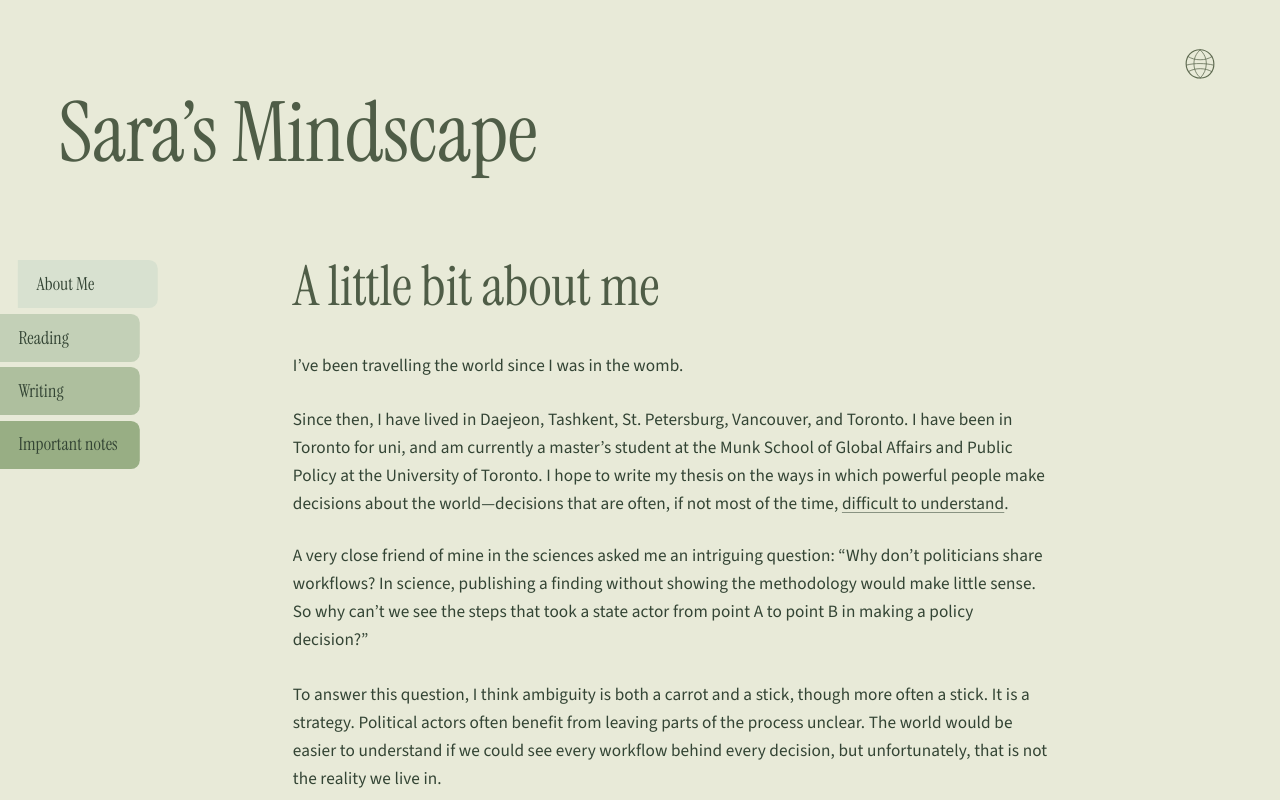
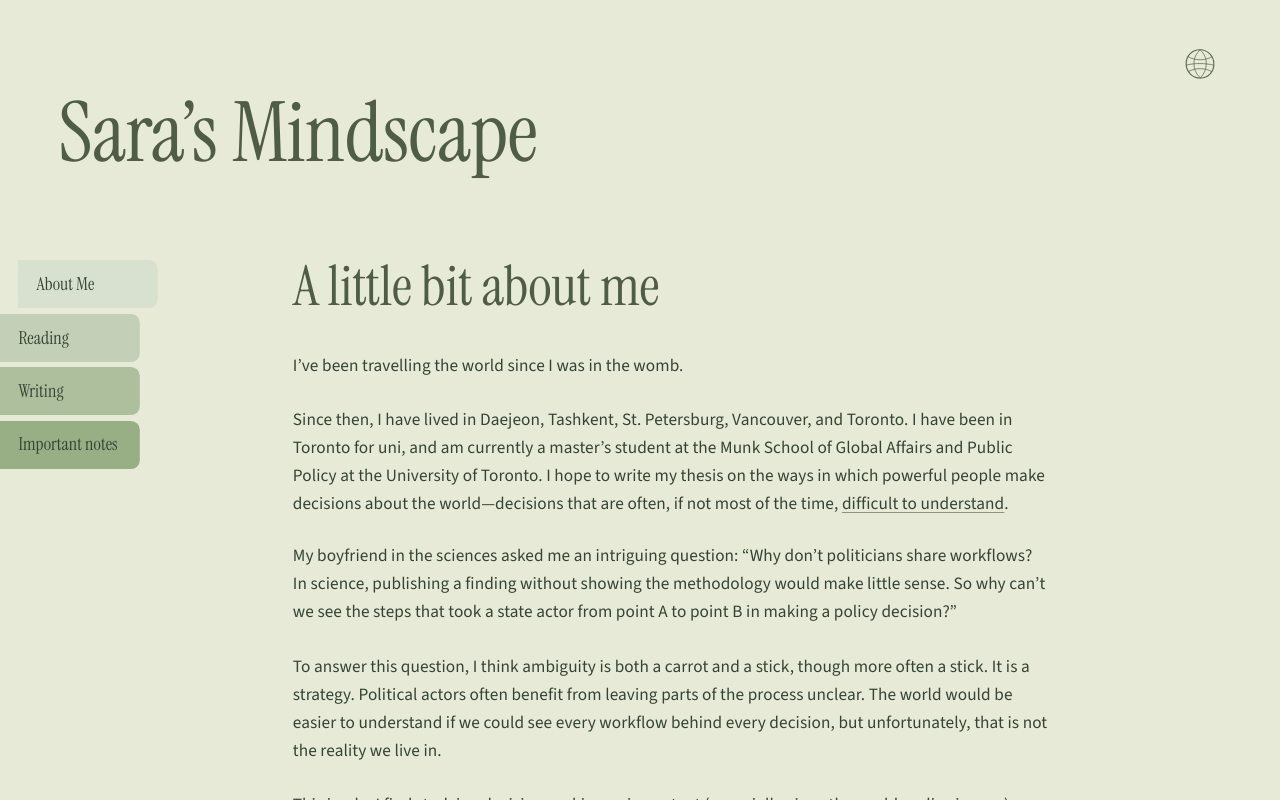
Before and after one commit to saykig/sarakim23, a Next.js app: page /about in a window 1280 px wide. Both pictures are taken after a click on the button "difficult to understand". Shown: the top 800 px of the page. Built offline with nearby package versions, Linux system fonts and the light colour scheme.

Commit message:
Update About Me accordion copy

```diff
--- a/app/components/about-copy.tsx
+++ b/app/components/about-copy.tsx
@@ -34,8 +34,8 @@ export function AboutCopy() {
           <AccordionContent className="about-decision-content">
             <div className="about-copy about-decision-copy">
               <p>
-                A very close friend of mine in the sciences asked me an
-                intriguing question: “Why don’t politicians share workflows? In
+                My boyfriend in the sciences asked me an intriguing question:
+                “Why don’t politicians share workflows? In
                 science, publishing a finding without showing the methodology
                 would make little sense. So why can’t we see the steps that took
                 a state actor from point A to point B in making a policy
```
